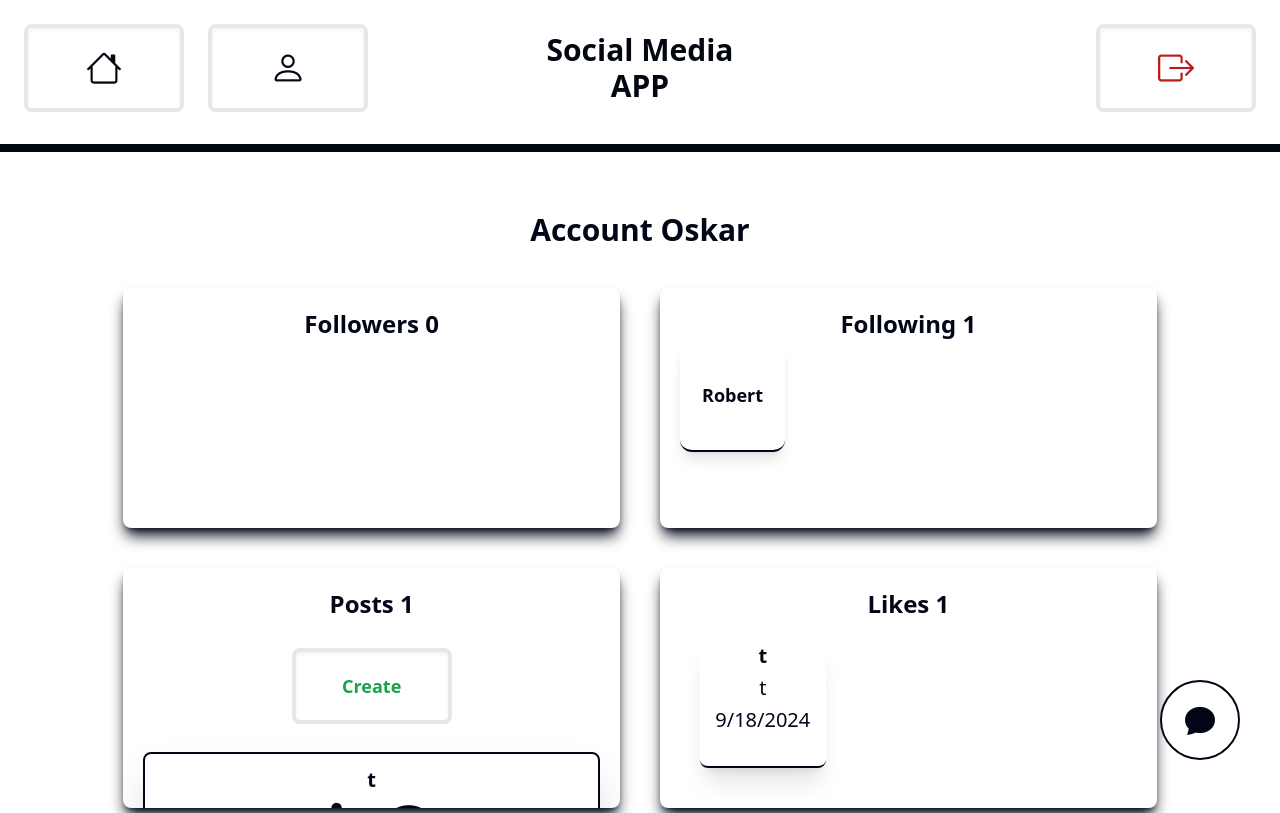
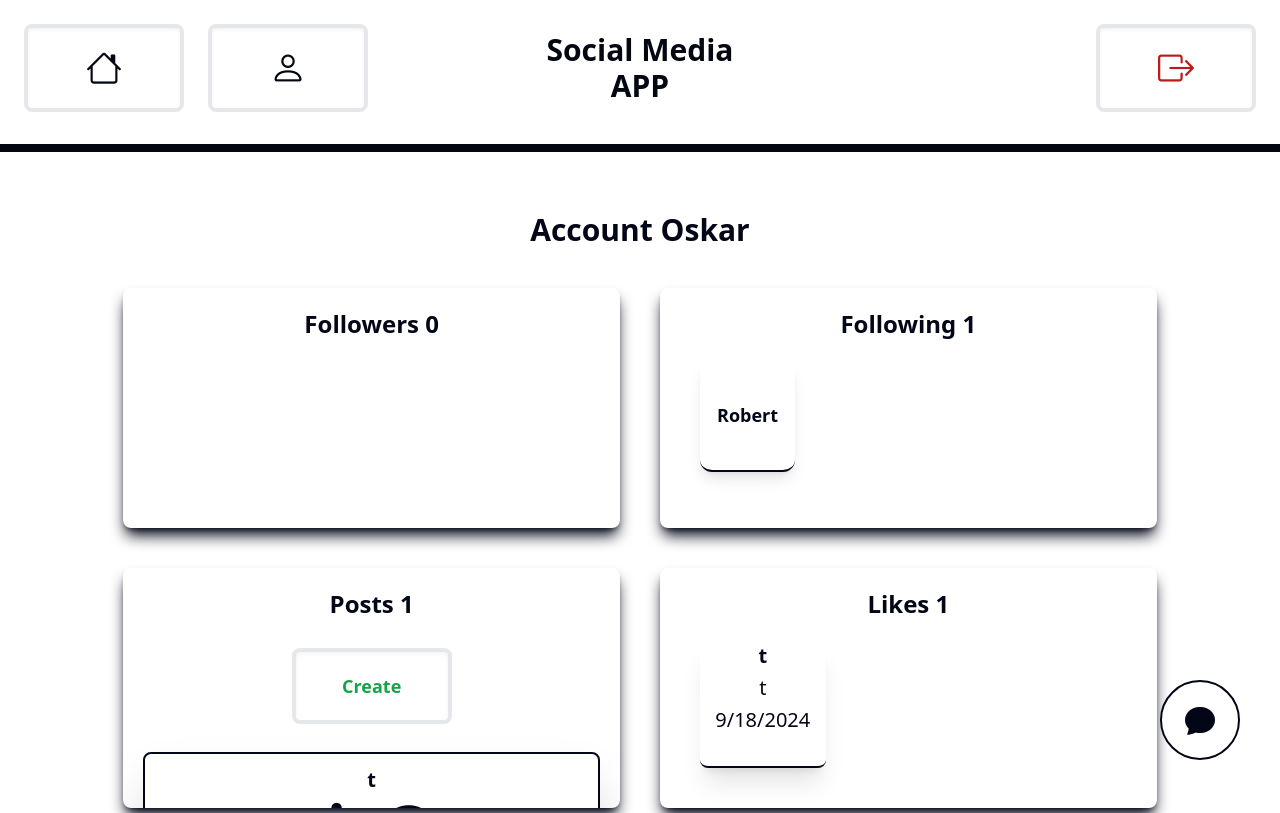
Before and after one commit to OskarProgrammer/Social-Media, a React (Vite) app: page /account in a window 1280 px wide. Shown: the top 813 px of the page. Built offline with nearby package versions, Linux system fonts and the light colour scheme; data requests are answered from the project's data file.

Commit message:
Makking padding

```diff
--- a/src/index.css
+++ b/src/index.css
@@ -41,7 +41,7 @@
   }
 
   .followingsList {
-    @apply grid lg:sm:grid-cols-4 grid-cols-2 gap-3
+    @apply grid lg:sm:grid-cols-4 grid-cols-2 gap-3 p-5
   }
 
   .followingPerson {
```
